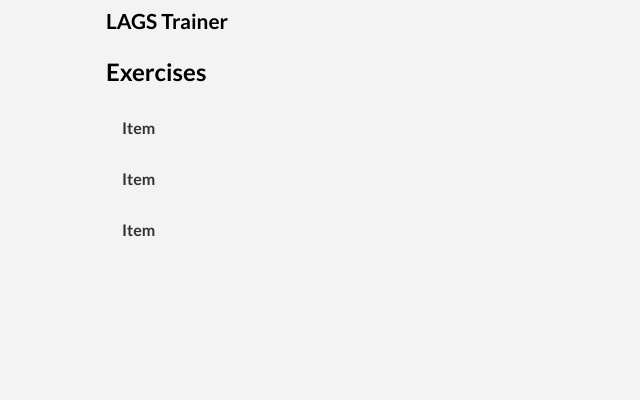
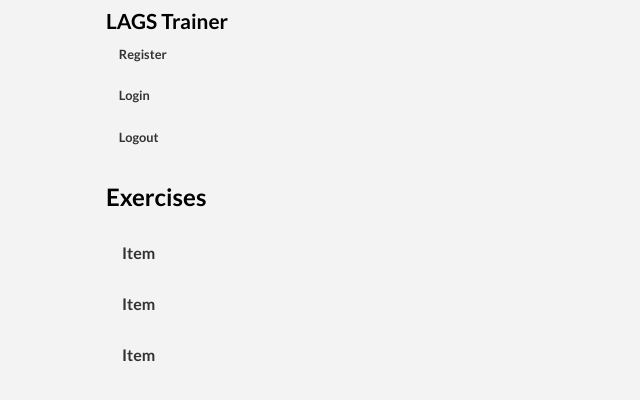
Before and after one commit to rhen99/lags-trainer, a Vue app in the folder client/: page / in a window 1280 px wide. Shown: the top 400 px of the page, without its empty margins (0-640 px from the left). Built offline with nearby package versions, Linux system fonts and the light colour scheme.

Commit message:
navigation made

```diff
--- a/client/src/components/layouts/Header.vue
+++ b/client/src/components/layouts/Header.vue
@@ -4,19 +4,32 @@
       <h1 class="header-title">
         LAGS Trainer <a href="#" class="hb-btn"><i class="fas fa-bars"></i></a>
       </h1>
+      <ul class="navigation">
+        <li class="navigation-item">
+          <a href="#">Register</a>
+        </li>
+        <li class="navigation-item">
+          <a href="#">Login</a>
+        </li>
+        <li class="navigation-item">
+          <a href="#">Logout</a>
+        </li>
+      </ul>
     </div>
   </header>
 </template>
 
 <script>
-export default {
-  name: "Header",
-};
+  export default {
+    name: "Header",
+  };
 </script>
 
 <style scoped>
 .header {
   padding: 0.5rem 0;
+  overflow: hidden;
+  /* max-height: 41px; */
 }
 .header-title {
   font-size: 1.3rem;
@@ -27,6 +40,17 @@ export default {
   right: 0;
   color: #333;
 }
+.navigation {
+}
+.navigation-item a {
+  display: block;
+  width: 100%;
+  height: 100%;
+  padding: 0.8rem;
+  font-size: 0.8rem;
+  color: #333;
+  font-weight: 600;
+}
 @media (min-width: 1024px) {
   .hb-btn {
     display: none;
```
